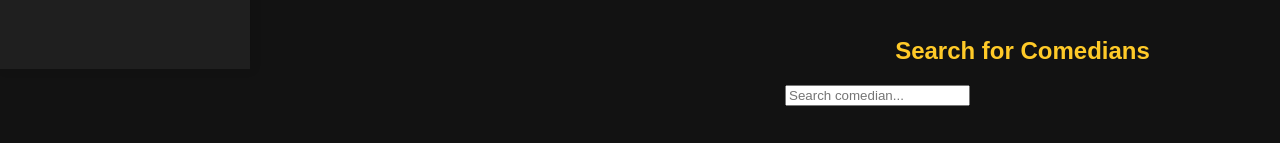
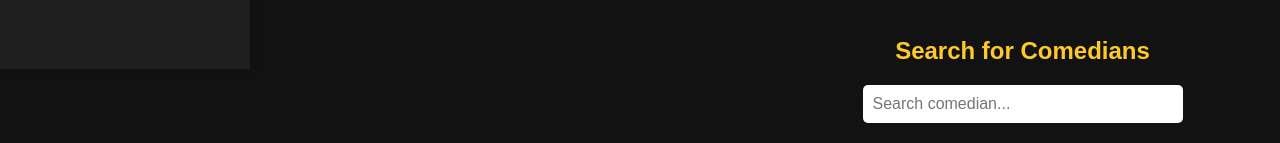
Before and after one commit to jordantori08/onlylaughs-platform, a plain HTML site: page index.html in a window 1280 px wide. Shown: the part 751-894 px from the top of the page. Drawn offline with Linux system fonts and the light colour scheme.

Commit message:
Update styles.css

```diff
--- a/styles.css
+++ b/styles.css
@@ -43,7 +43,7 @@ header {
   background-color: #1f1f1f;
   padding-top: 20px;
   box-shadow: 2px 0px 10px rgba(0, 0, 0, 0.1);
-  z-index: 9999; /* Keeps the nav bar above everything else */
+  z-index: 9999; /* Keeps the nav bar above other content */
 }
 
 .sidenav h2 {
@@ -71,6 +71,7 @@ header {
   margin-left: 250px; /* Make room for the always-visible sidebar */
   padding: 20px;
   width: 100%;
+  transition: margin-left 0.3s ease; /* Smooth content shift */
 }
 
 /* Video Gallery */
@@ -105,16 +106,23 @@ header {
   text-align: center;
 }
 
-/* 5x5 Grid for Landing Page */
-#video-grid {
-  display: grid;
-  grid-template-columns: repeat(5, 1fr);
-  gap: 20px;
+/* Search Section */
+#search {
+  margin-top: 40px;
+  text-align: center;
 }
 
-#category-header {
-  color: #ffca28;
-  font-size: 2rem;
-  margin-top: 20px;
-  text-align: center;
+#search input {
+  padding: 10px;
+  width: 300px;
+  border-radius: 5px;
+  border: none;
+  font-size: 16px;
 }
+
+/* Page Breaks for Print */
+@media print {
+  .video-gallery {
+    page-break-before: always;
+  }
+}
```
